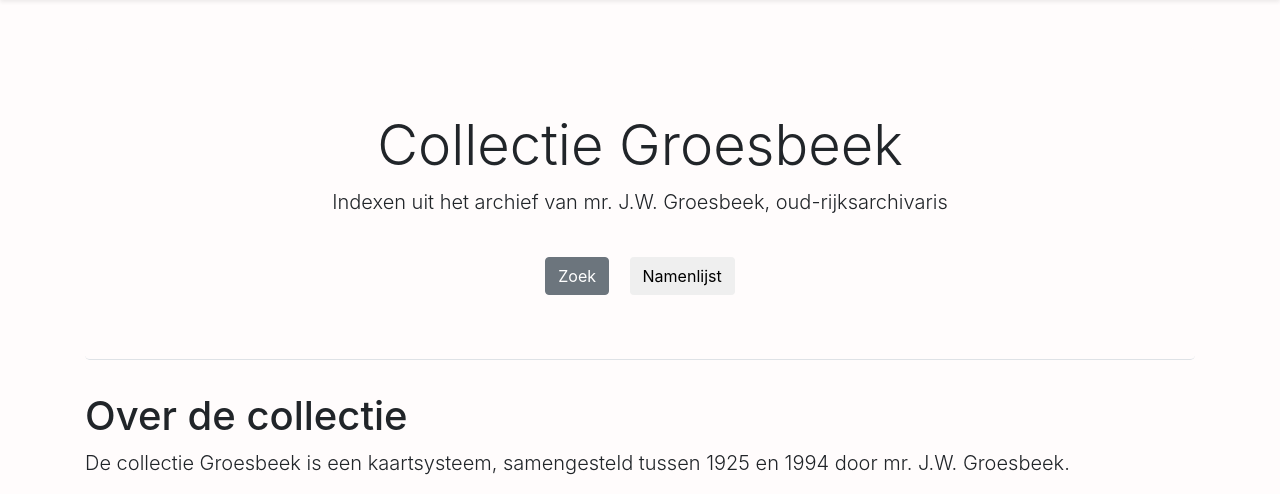
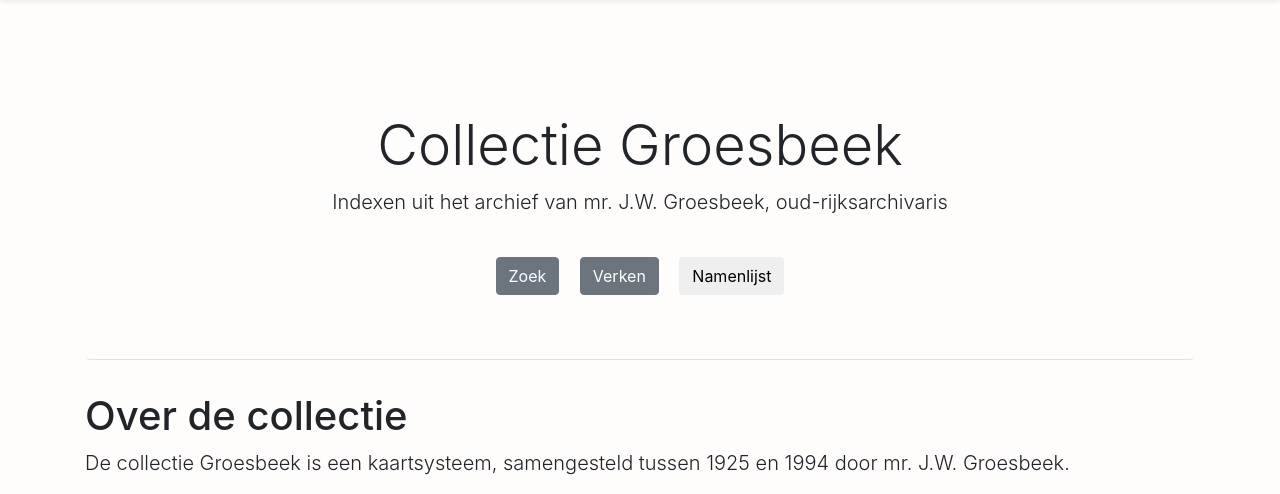
Before and after one commit to collectiegroesbeek/collectiegroesbeek, a Flask app: template collectiegroesbeek/templates/index.html in a window 1280 px wide. Shown: the part 57-551 px from the top of the page. Run offline with Flask 2, Linux system fonts and the light colour scheme; the template is opened without the code that fills it: most values are stand-ins (such as "Sample title", 1, 10 or a date in 2020); some libraries are stand-ins or nearby versions.

Commit message:
knop naar verken view

```diff
--- a/collectiegroesbeek/templates/index.html
+++ b/collectiegroesbeek/templates/index.html
@@ -14,6 +14,7 @@
 
     <form action="/zoek" class="text-center">
       <button type="submit" class="btn btn-secondary mr-3">Zoek</button>
+      <a href="{{ url_for('browse') }}" class="btn btn-secondary mr-3">Verken</a>
       <a href="{{ url_for('show_names_list') }}">
         <button type="button" class="btn">Namenlijst</button>
       </a>
```
